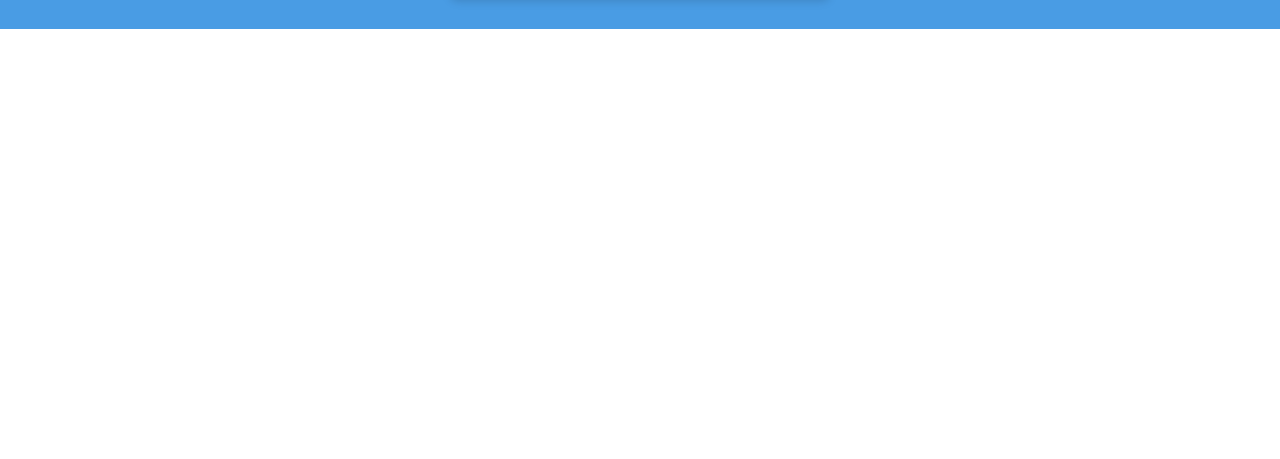
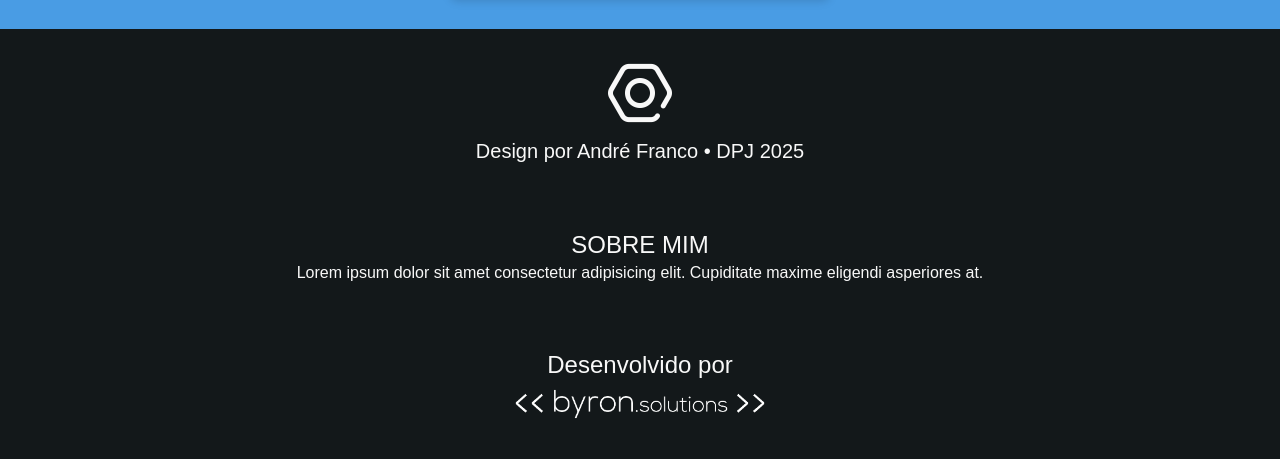
Before and after one commit to gsouza2313/sally-landing-page, a website: page src/index.html in a window 1280 px wide. Shown: the part 3426-3885 px from the top of the page. Before the commit the page ends 3455 px from the top, so only its background shows below. Drawn offline with Linux system fonts and the light colour scheme.

Commit message:
feat: adicionada seção de footer com informações de design, sobre mim e logo da b.sol

```diff
--- a/src/index.html
+++ b/src/index.html
@@ -108,6 +108,22 @@
                 </div>
             </div>
     </section>
+    <footer class="flex flex-col bg-black text-white p-8 gap-16">
+        <div class="flex flex-col items-center gap-16">
+            <div class="flex flex-col items-center gap-3">
+                <div class="size-16"><img src="img/logo.png" alt=""></div>
+                <p class="text-xl">Design por André Franco • DPJ 2025</p>
+            </div>
+            <div class="text-center gap-2">
+                <h3 class="text-2xl">SOBRE MIM</h3>
+                <p class="text-base">Lorem ipsum dolor sit amet consectetur adipisicing elit. Cupiditate maxime eligendi asperiores at.</p>
+            </div>
+        </div>
+        <div class="flex flex-col items-center">
+            <p class="text-2xl">Desenvolvido por</p>
+            <div class="max-w-65"><img src="img/logobs.png" alt=""></div>
+        </div>
+    </footer>
 </body>
 
 </html>
```
Also changed, not shown: src/output.css.
